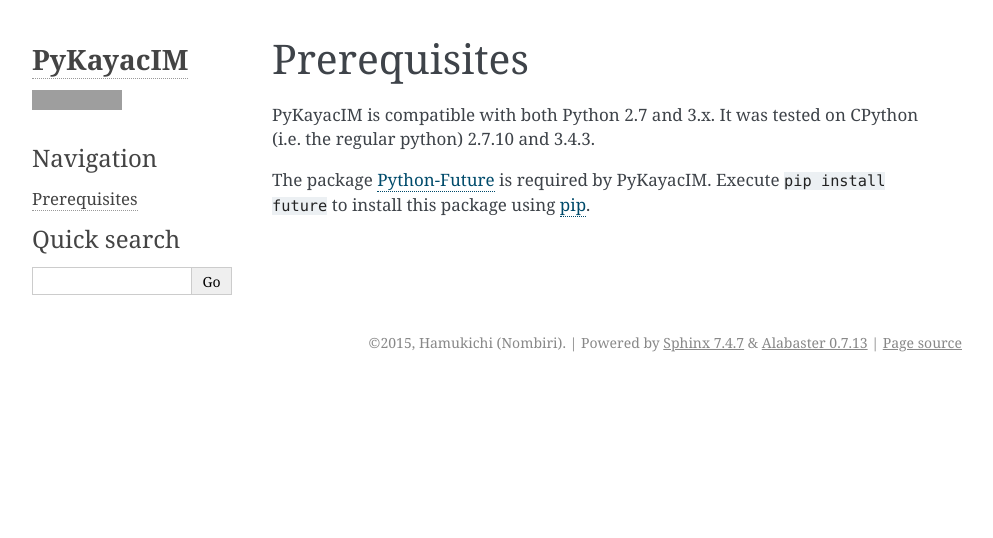
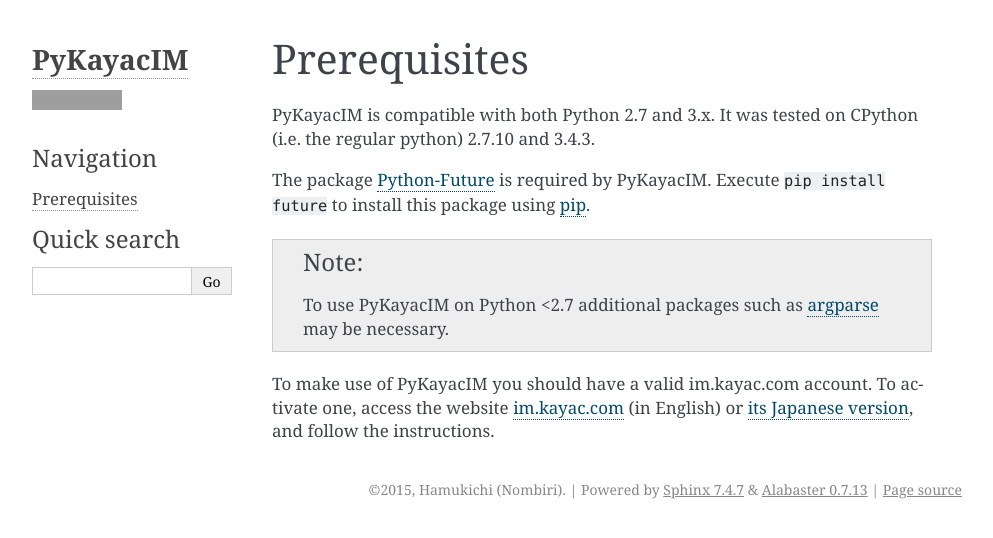
Before and after one commit to hamukichi/pykayacim, a Sphinx documentation site: the page built from doc/prerequisites.rst, in a window 1280 px wide, cut to the strip 0-538 px from the top of the page. Shown: the whole strip, without its empty margins (148-1141 px from the left). Built offline with Sphinx 7.4.7, drawn with Linux system fonts in a browser that asks for light colours; grey boxes are pictures that could not be loaded.

Commit message:
Updated prerequisities.rst

```diff
--- a/doc/prerequisites.rst
+++ b/doc/prerequisites.rst
@@ -7,3 +7,12 @@
 The package `Python-Future <http://python-future.org/>`_ is required by
 PyKayacIM. Execute ``pip install future`` to install this package using
 `pip <https://pip.pypa.io/>`_.
+
+.. note:: To use PyKayacIM on Python <2.7 additional packages such
+   as `argparse <https://pypi.python.org/pypi/argparse>`_ may be
+   necessary.
+
+To make use of PyKayacIM you should have a valid im.kayac.com account. To
+activate one, access the website `im.kayac.com <http://im.kayac.com/en/>`_
+(in English) or `its Japanese version <http://im.kayac.com/ja/>`_, and
+follow the instructions.
```
Also changed, not shown: 6 other files.
